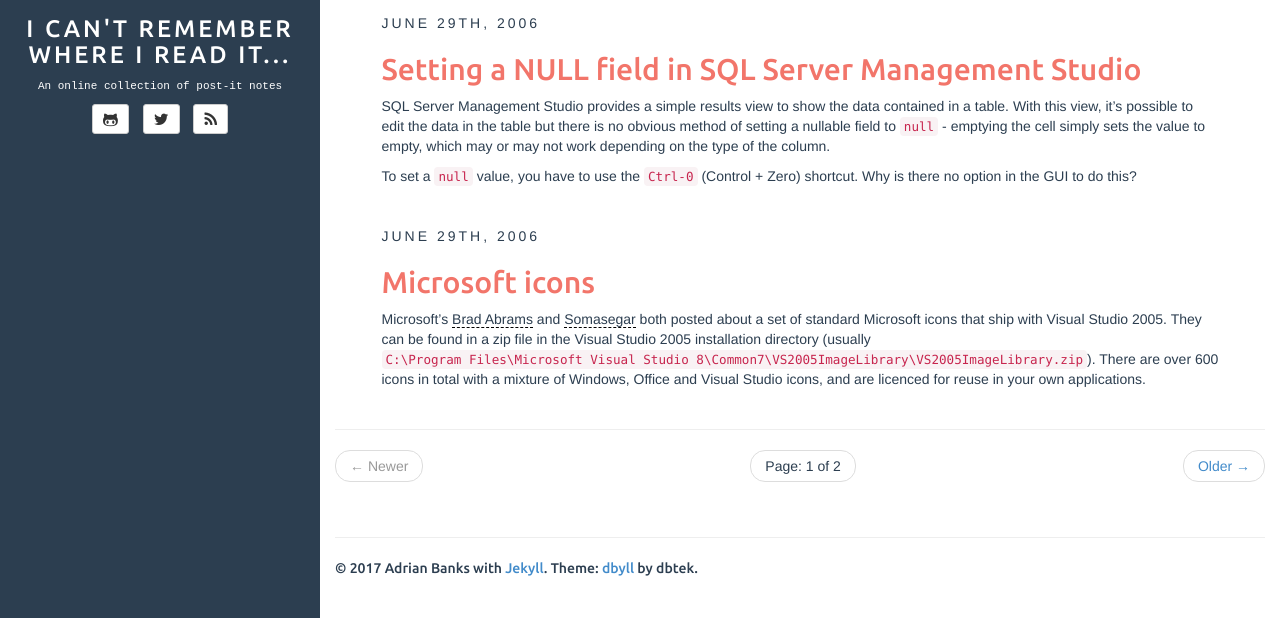
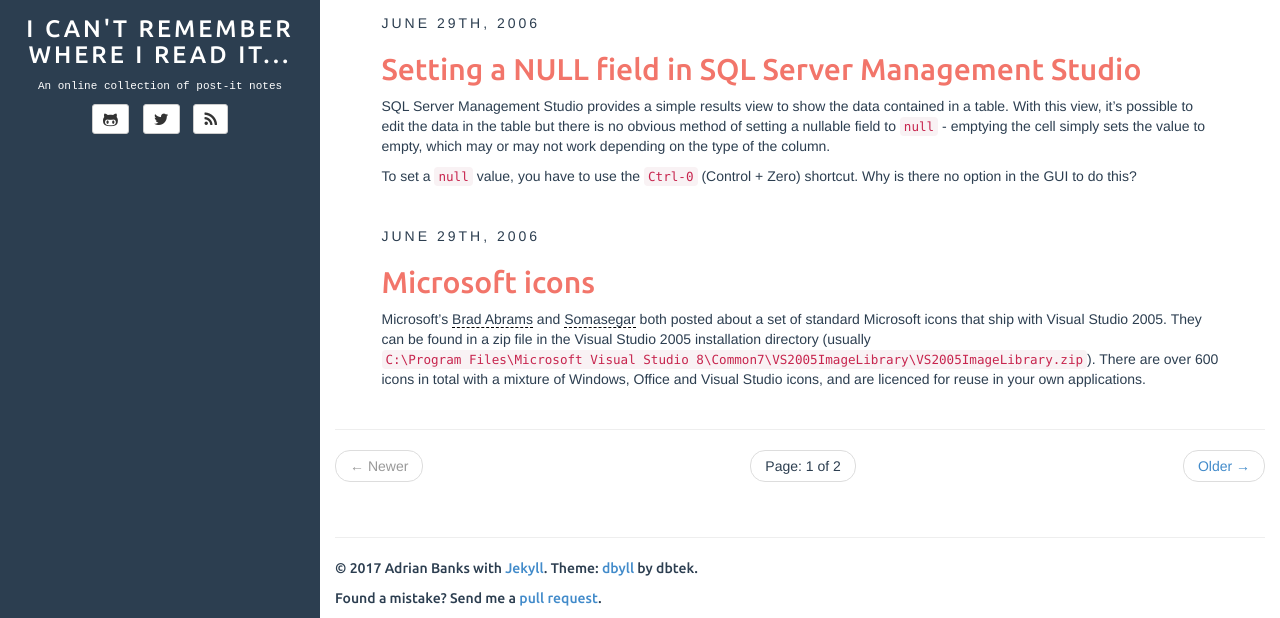
Before and after one commit to adrianbanks/adrianbanks.github.io, a Jekyll site: the page built from index.html, in a window 1280 px wide and 900 px high, scrolled down 4137 px, cut to the strip 282-900 px from the top of the window. Built offline with Jekyll 4.4.1, drawn with Linux system fonts in a browser that asks for light colours; the list of posts is cut into pages by our own code.

Commit message:
Add a link to the github repo

```diff
--- a/_includes/default.html
+++ b/_includes/default.html
@@ -104,6 +104,9 @@
 			<p>
 				&copy; {{ site.time | date: '%Y' }} {{ site.author.name }} with <a href="http://jekyllrb.com/">Jekyll</a>. Theme: <a href="https://github.com/dbtek/dbyll">dbyll</a> by dbtek.
 			</p>
+			<p>
+				Found a mistake? Send me a <a href="https://github.com/adrianbanks/adrianbanks.github.io">pull request</a>.
+			</p>
 		</footer>
 	</div>
 
```
